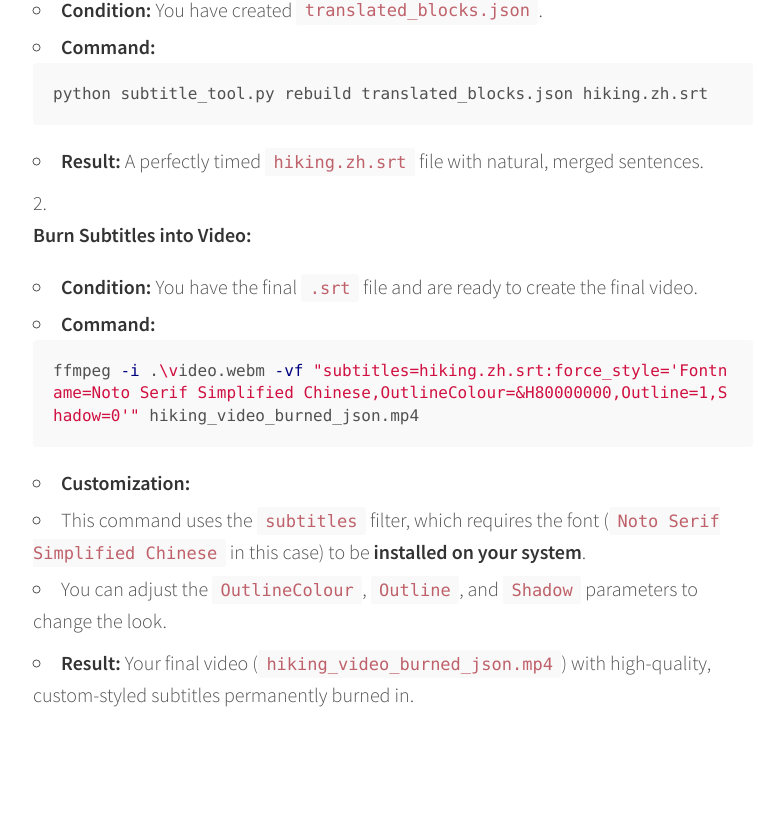
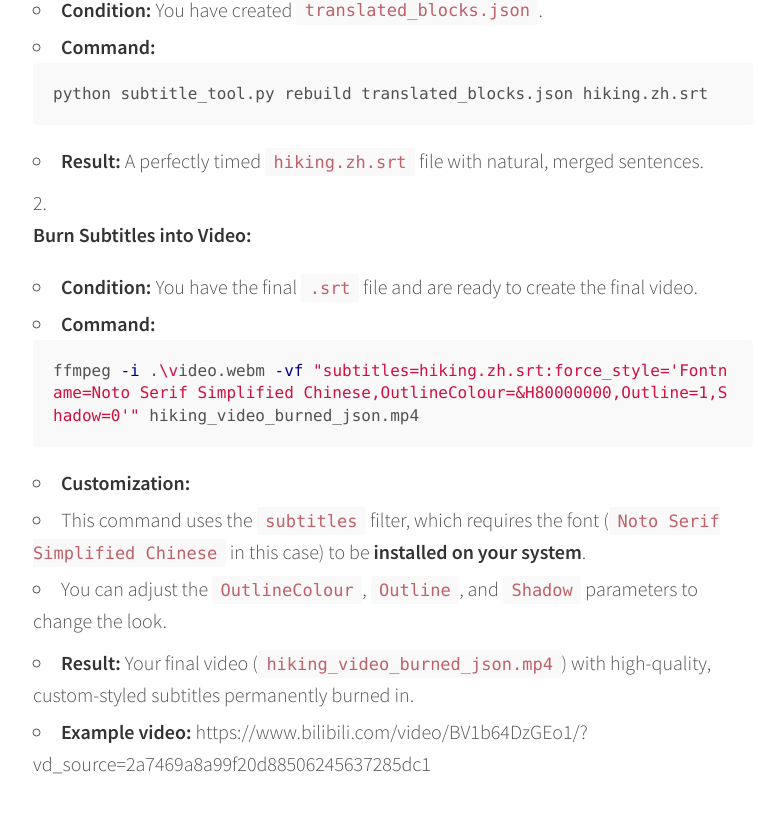
Before and after one commit to ilikeeatingrice/ilikeeatingrice.github.io, a Jekyll site: the page built from _posts/2025-10-10-Using-AI-for-fast-subtitle-translation.md, in a window 1280 px wide and 900 px high, scrolled down 7520 px. Shown: the top 813 px of the window, without its empty margins (247-1005 px from the left). Built offline with Jekyll 4.4.1, drawn with Linux system fonts in a browser that asks for light colours.

Commit message:
Update 2025-10-10-Using-AI-for-fast-subtitle-translation.md

```diff
--- a/_posts/2025-10-10-Using-AI-for-fast-subtitle-translation.md
+++ b/_posts/2025-10-10-Using-AI-for-fast-subtitle-translation.md
@@ -257,3 +257,4 @@ if __name__ == "__main__":
           * This command uses the `subtitles` filter, which requires the font (`Noto Serif Simplified Chinese` in this case) to be **installed on your system**.
           * You can adjust the `OutlineColour`, `Outline`, and `Shadow` parameters to change the look.
       * **Result:** Your final video (`hiking_video_burned_json.mp4`) with high-quality, custom-styled subtitles permanently burned in.
+      * **Example video:** https://www.bilibili.com/video/BV1b64DzGEo1/?vd_source=2a7469a8a99f20d88506245637285dc1
```
